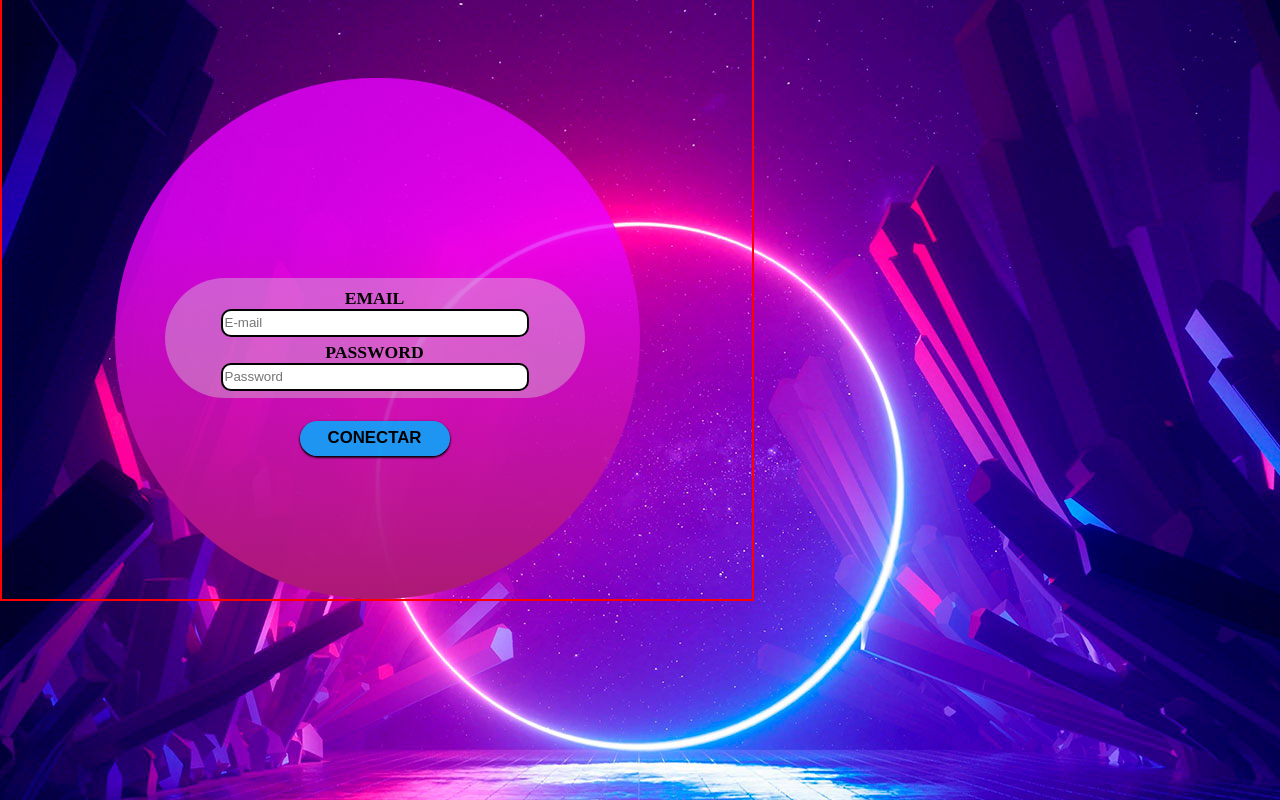
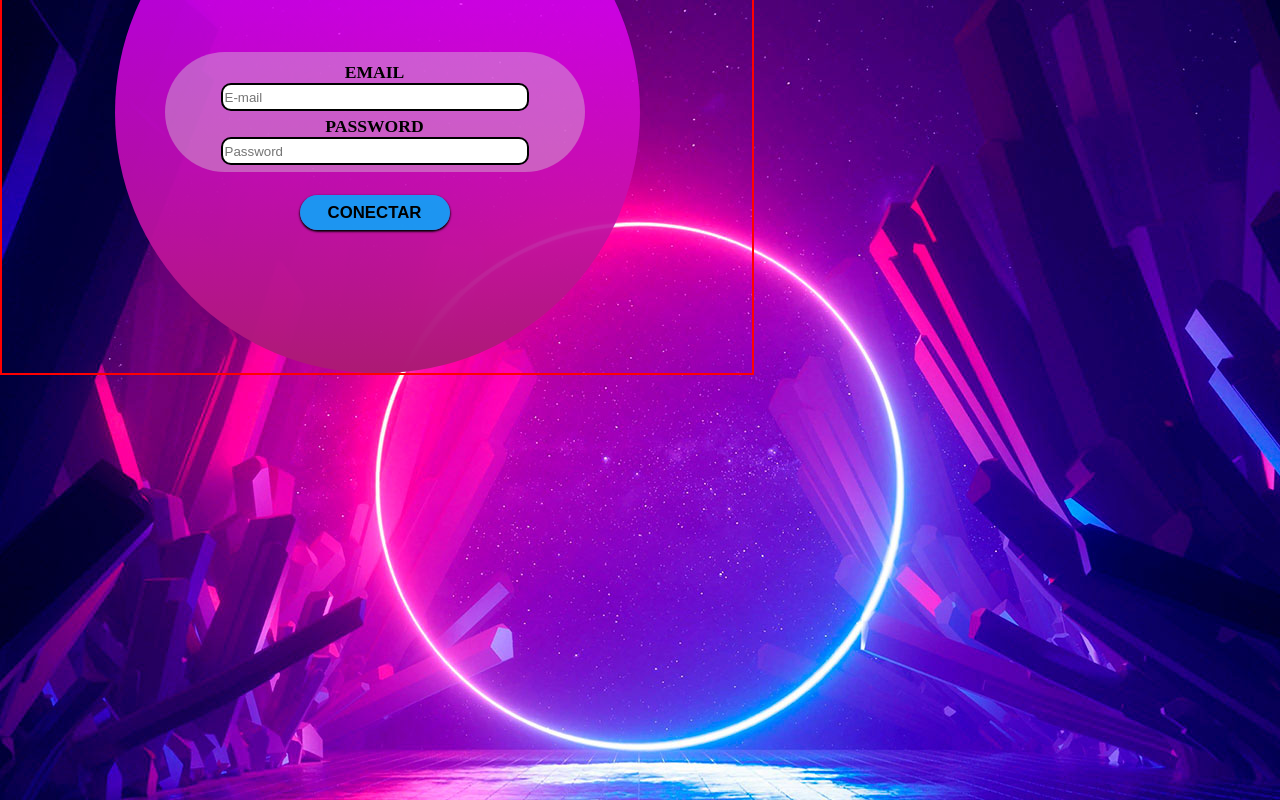
Before and after one commit to erico-lt/FormularioTeste, a plain HTML site: page formulario/index.html in a window 1280 px wide. Drawn offline with Linux system fonts and the light colour scheme.

Commit message:
Update style.css

```diff
--- a/formulario/style.css
+++ b/formulario/style.css
@@ -24,7 +24,6 @@ body{
 .areaFormulario{
     background: rgba(255, 255, 255, 0.247);
     margin: 0 auto ;
-    margin-top: 225.7px;
     width: 525px;
     height: 505px;
     text-align: center;
```
